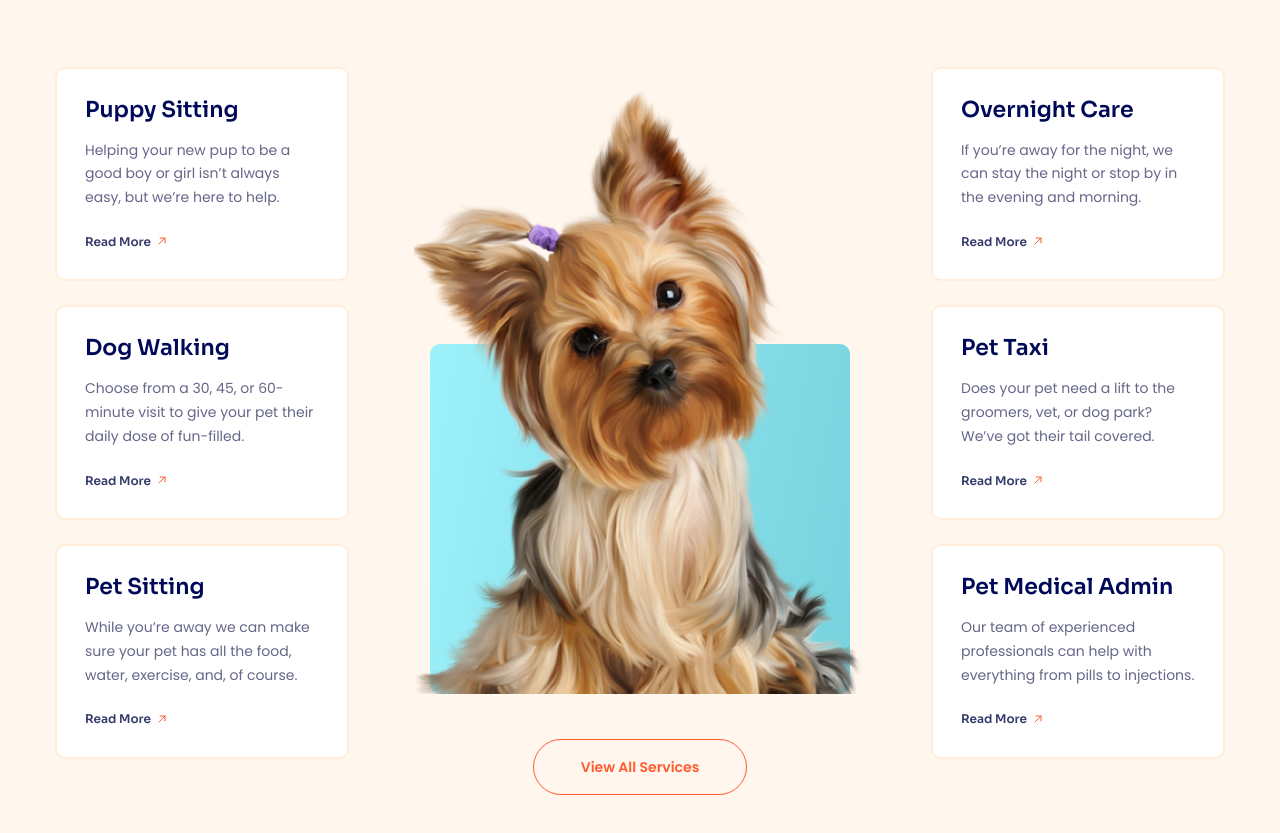
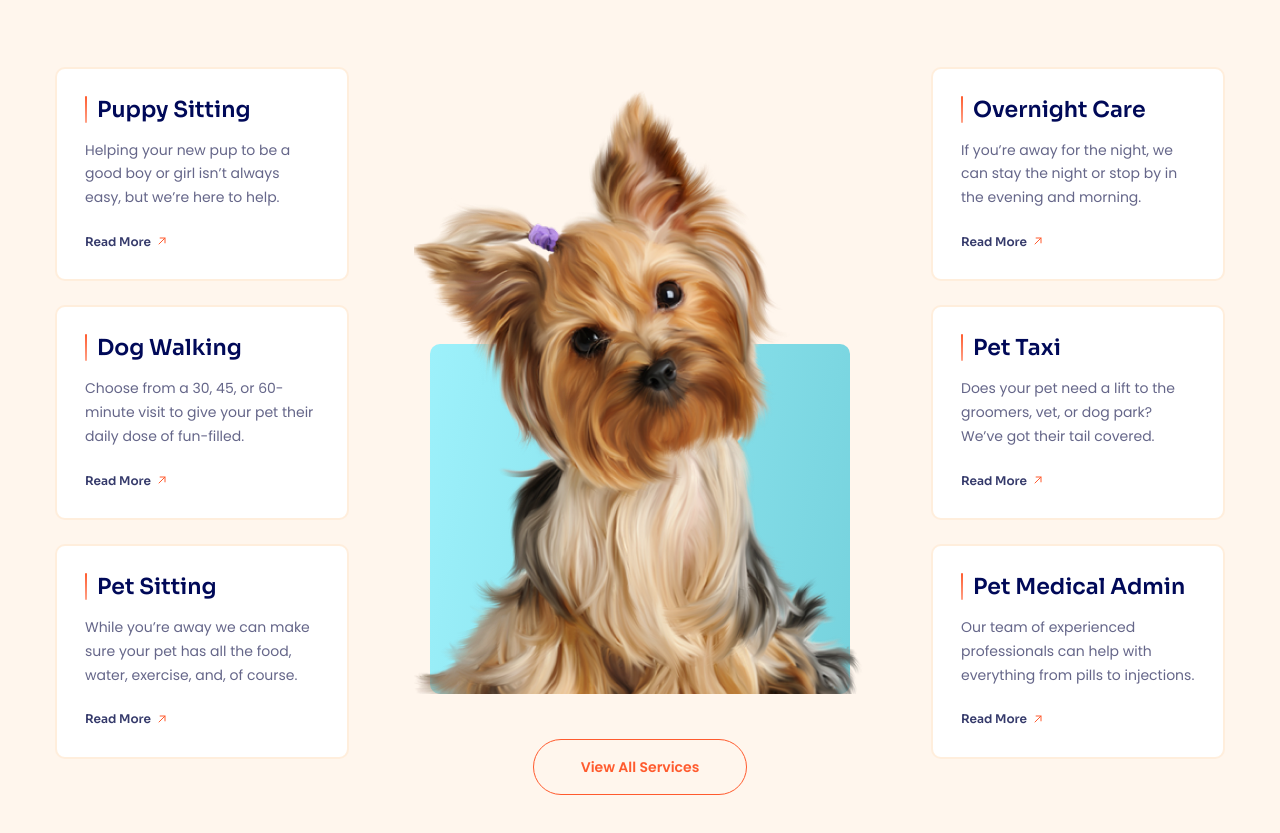
Before and after one commit to congtruc410/htmlcss-project-04, a plain HTML site: page index.html in a window 1280 px wide. Shown: the part 2447-3280 px from the top of the page. Drawn offline with Linux system fonts and the light colour scheme.

Commit message:
Service 3

```diff
--- a/assets/css/styles.css
+++ b/assets/css/styles.css
@@ -606,10 +606,22 @@ button {
 }
 
 .service-item__heading {
+  position: relative;
+  padding-left: 12px;
   font-weight: 600;
   font-size: 2.2rem;
   line-height: 1;
   color: #000958;
+}
+
+.service-item__heading::before {
+  position: absolute;
+  inset: 0 auto 0 0;
+  content: "";
+  display: inline-block;
+  width: 2px;
+  border-radius: 1px;
+  background: linear-gradient(#ff5b2e, #ffa187);
 }
 
 .service-item__desc {
--- a/index.html
+++ b/index.html
@@ -412,7 +412,9 @@
             <div class="service__column">
               <!-- Service item 1 -->
               <article class="service-item">
-                <h3 class="service-item__heading">Puppy Sitting</h3>
+                <h3>
+                  <a href="#!" class="service-item__heading">Puppy Sitting</a>
+                </h3>
                 <p class="service-item__desc">
                   Helping your new pup to be a good boy or girl isn’t always
                   easy, but we’re here to help.
@@ -422,7 +424,9 @@
 
               <!-- Service item 2 -->
               <article class="service-item">
-                <h3 class="service-item__heading">Dog Walking</h3>
+                <h3>
+                  <a href="#!" class="service-item__heading">Dog Walking</a>
+                </h3>
                 <p class="service-item__desc">
                   Choose from a 30, 45, or 60-minute visit to give your pet
                   their daily dose of fun-filled.
@@ -432,7 +436,9 @@
 
               <!-- Service item 3 -->
               <article class="service-item">
-                <h3 class="service-item__heading">Pet Sitting</h3>
+                <h3>
+                  <a href="#!" class="service-item__heading">Pet Sitting</a>
+                </h3>
                 <p class="service-item__desc">
                   While you’re away we can make sure your pet has all the food,
                   water, exercise, and, of course.
@@ -457,7 +463,9 @@
             <div class="service__column">
               <!-- Service item 4 -->
               <article class="service-item">
-                <h3 class="service-item__heading">Overnight Care</h3>
+                <h3>
+                  <a href="#!" class="service-item__heading">Overnight Care</a>
+                </h3>
                 <p class="service-item__desc">
                   If you’re away for the night, we can stay the night or stop by
                   in the evening and morning.
@@ -467,7 +475,9 @@
 
               <!-- Service item 5 -->
               <article class="service-item">
-                <h3 class="service-item__heading">Pet Taxi</h3>
+                <h3>
+                  <a href="#!" class="service-item__heading">Pet Taxi</a>
+                </h3>
                 <p class="service-item__desc">
                   Does your pet need a lift to the groomers, vet, or dog park?
                   We’ve got their tail covered.
@@ -477,7 +487,11 @@
 
               <!-- Service item 6 -->
               <article class="service-item">
-                <h3 class="service-item__heading">Pet Medical Admin</h3>
+                <h3>
+                  <a href="#!" class="service-item__heading"
+                    >Pet Medical Admin</a
+                  >
+                </h3>
                 <p class="service-item__desc">
                   Our team of experienced professionals can help with everything
                   from pills to injections.
```
